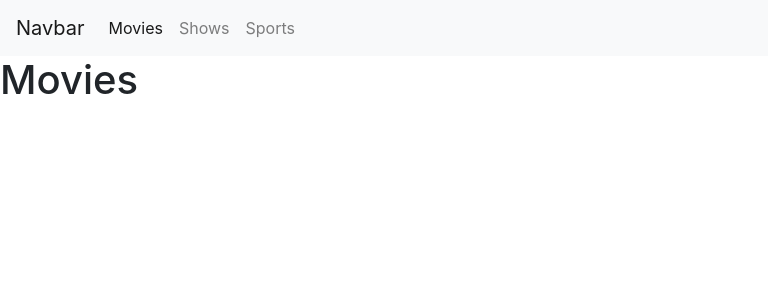
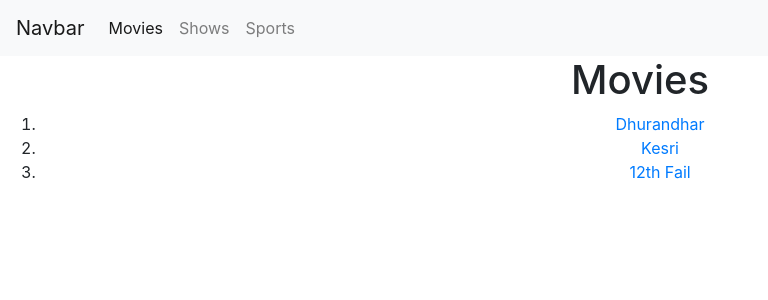
Before and after one commit to samirvithlani/hmt_mern_react_2026, a React (Vite) app: page /movies in a window 1280 px wide. Shown: the top 300 px of the page, without its empty margins (0-768 px from the left). Built offline with nearby package versions, Linux system fonts and the light colour scheme.

Commit message:
dynamic routing

```diff
--- a/src/App.jsx
+++ b/src/App.jsx
@@ -16,6 +16,7 @@
 import { Navbar } from './components/Navbar'
 import { Error404 } from './components/Error404'
 import { HomePage } from './components/hotstar/HomePage'
+import { Watch } from './components/hotstar/Watch'
 
 
 function App() {
@@ -29,6 +30,7 @@
             <Route path='/movies' element={<Movies/>}></Route>
             <Route path='/shows' element ={<Shows/>}></Route>
             <Route path='/sports' element = {<Sports/>}></Route>
+            <Route path='/watch/:name' element = {<Watch/>}></Route>
             <Route path='/*' element = {<Error404/>}></Route>
           </Routes>
     </div>
--- a/src/components/hotstar/Movies.jsx
+++ b/src/components/hotstar/Movies.jsx
@@ -1,9 +1,21 @@
 import React from 'react'
+import { Link } from 'react-router-dom'
 
 export const Movies = () => {
   return (
-    <div>
+    <div style={{textAlign:"center"}}>
         <h1>Movies</h1>
+        <ol>
+          <li>
+            <Link to="/watch/dhurnadhar">Dhurandhar</Link>
+          </li>
+          <li>
+            <Link to="/watch/kesri">Kesri</Link>
+          </li>
+          <li>
+            <Link to="/watch/12thfail">12th Fail</Link>
+          </li>
+        </ol>
     </div>
   )
 }
--- /dev/null
+++ b/src/components/hotstar/Watch.jsx
@@ -0,0 +1,17 @@
+import React from 'react'
+import { useParams } from 'react-router-dom'
+
+export const Watch = () => {
+
+    //<Route path='/watch/:name' element = {<Watch/>}></Route>
+    const name = useParams().name;
+
+    //<Route path='/watch/:id' element = {<Watch/>}></Route>
+    //const id = useParams().id
+
+  return (
+    <div style={{textAlign:"center"}}>
+        Watching !!! {name}
+    </div>
+  )
+}
```
